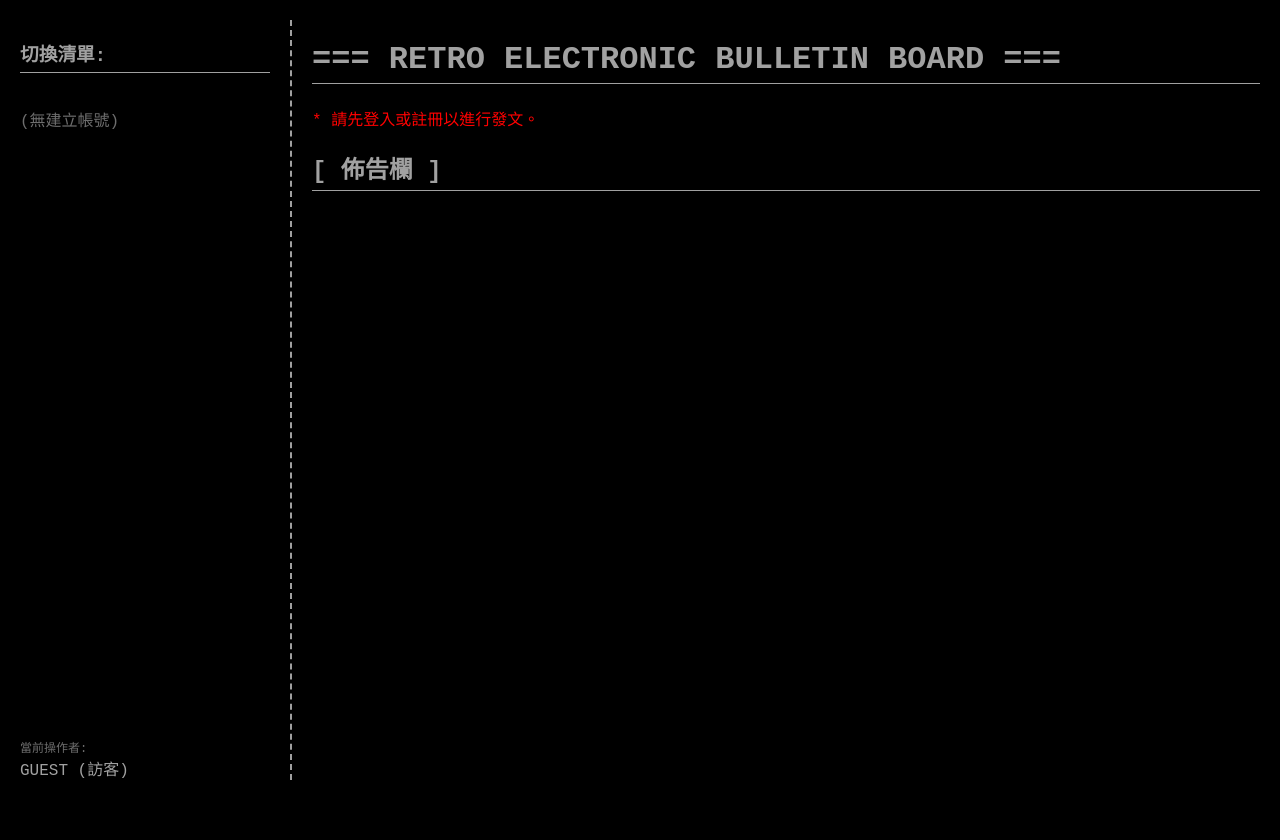
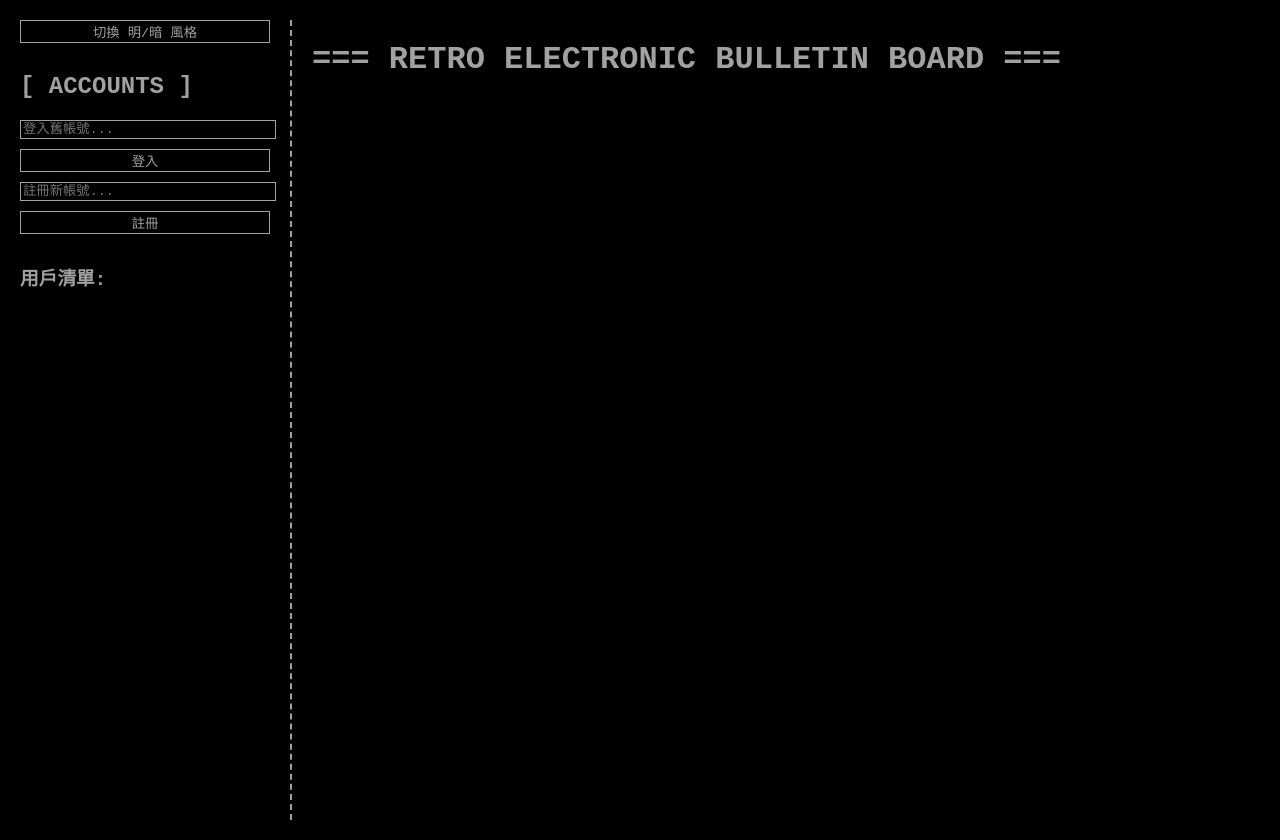
Before and after one commit to hibrite/roleplay, a Flask app: page / in a window 1280 px wide. Before the commit the page ends 780 px from the top, so only its background shows below. Run offline with Flask 3, Linux system fonts and the light colour scheme; data that the repository does not hold is empty; some libraries are stand-ins or nearby versions.

Commit message:
Add files via upload

```diff
--- a/retro_forum/templates/index.html
+++ b/retro_forum/templates/index.html
@@ -4,87 +4,51 @@
     <meta charset="UTF-8">
     <title>RETRO_BBS_FORUM // 老式論壇</title>
     <style>
-        /* CSS 變數：用於日夜模式切換 */
-        :root {
-            --bg-color: #000000;
-            --text-color: #a1a1a1;
-            --border-color: #a1a1a1;
-        }
-        .day-mode {
-            --bg-color: #ffffff;
-            --text-color: #000000;
-            --border-color: #000000;
-        }
-
-        body {
-            background-color: var(--bg-color);
-            color: var(--text-color);
-            font-family: 'Courier New', Courier, monospace;
-            margin: 0;
-            padding: 20px;
-            display: flex;
-            height: 100vh;
-            box-sizing: border-box;
-            transition: all 0.3s ease;
-        }
-
+        :root { --bg-color: #000000; --text-color: #a1a1a1; --border-color: #a1a1a1; }
+        .day-mode { --bg-color: #ffffff; --text-color: #000000; --border-color: #000000; }
+        body { background-color: var(--bg-color); color: var(--text-color); font-family: 'Courier New', monospace; margin: 0; padding: 20px; display: flex; height: 100vh; transition: all 0.3s; }
         #sidebar { width: 250px; border-right: 2px dashed var(--border-color); padding-right: 20px; display: flex; flex-direction: column; }
         #main-content { flex: 1; padding-left: 20px; overflow-y: auto; }
-
-        h1, h2, h3 { border-bottom: 1px solid var(--border-color); padding-bottom: 5px; text-transform: uppercase; }
-        input, textarea { background-color: var(--bg-color); border: 1px solid var(--border-color); color: var(--text-color); font-family: inherit; padding: 5px; width: 100%; box-sizing: border-box; margin-bottom: 10px; }
-        button { background-color: var(--border-color); color: var(--bg-color); border: none; font-family: inherit; padding: 5px 10px; cursor: pointer; font-weight: bold; }
-
-        .user-item { display: flex; justify-content: space-between; padding: 5px; border: 1px solid transparent; }
-        .user-item.active { border: 1px solid var(--border-color); }
-        .user-item a { color: var(--text-color); text-decoration: none; }
+        input, textarea, button { background: var(--bg-color); border: 1px solid var(--border-color); color: var(--text-color); font-family: inherit; width: 100%; margin-bottom: 10px; }
         .post { border: 1px solid var(--border-color); padding: 15px; margin-bottom: 20px; }
+        .active { border: 1px solid var(--border-color); background: #222; }
     </style>
 </head>
 <body>
-
     <div id="sidebar">
-        <h3>切換清單:</h3>
-        <div>
-            {% if not user_list %}
-                <p style="color: #6e6e6e;">(無建立帳號)</p>
-            {% endif %}
-
-            {% for user in user_list %}
-                <div class="user-item {% if user == current_user %}active{% endif %}">
-                    <a href="/switch_user/{{ user }}">
-                        {% if user == current_user %}* {% endif %}{{ user }}
-                    </a>
-                    <a href="/logout/{{ user }}" class="logout-btn">[X]</a>
-                </div>
-            {% endfor %}
-        </div>
-
-        <div style="margin-top: auto; font-size: 12px; color: #6e6e6e;">
-            當前操作者:<br>
-            <span style="color: #a1a1a1; font-size: 16px;">
-                {% if current_user %}{{ current_user }}{% else %}GUEST (訪客){% endif %}
-            </span>
-        </div>
+        <button onclick="document.body.classList.toggle('day-mode')">切換 明/暗 風格</button>
+        <h2>[ ACCOUNTS ]</h2>
+        {% with messages = get_flashed_messages(with_categories=true) %}
+            {% if messages %}{% for category, msg in messages %}<p style="color:red">* {{ msg }}</p>{% endfor %}{% endif %}
+        {% endwith %}
+        <form action="/login" method="POST">
+            <input type="text" name="username" placeholder="登入舊帳號..." required>
+            <button type="submit">登入</button>
+        </form>
+        <form action="/register" method="POST">
+            <input type="text" name="username" placeholder="註冊新帳號..." required>
+            <button type="submit">註冊</button>
+        </form>
+        <h3>用戶清單:</h3>
+        {% for user in user_list %}
+            <div class="user-item {% if user == current_user %}active{% endif %}">
+                <a href="/switch_user/{{ user }}" style="color:var(--text-color)">{{ user }}</a>
+                <a href="/logout/{{ user }}" style="color:red">[X]</a>
+            </div>
+        {% endfor %}
     </div>
-
     <div id="main-content">
         <h1>=== RETRO ELECTRONIC BULLETIN BOARD ===</h1>
-
         {% if current_user %}
             <div class="post">
-                <h3>發表新主題 (使用者: {{ current_user }})</h3>
+                <h3>發表新主題 (目前: {{ current_user }})</h3>
                 <form action="/create_post" method="POST">
                     <input type="text" name="title" placeholder="標題..." required>
                     <textarea name="content" rows="4" placeholder="內容..." required></textarea>
-                    <button type="submit">發布文章</button>
+                    <button type="submit">發布</button>
                 </form>
             </div>
-        {% else %}
-            <p style="color: red;">* 請先登入或註冊以進行發文。</p>
         {% endif %}
-
-        <h2>[ 佈告欄 ]</h2>
         {% for post in posts %}
             <div class="post">
                 <h3>{{ post.title }}</h3>
@@ -93,6 +57,5 @@
             </div>
         {% endfor %}
     </div>
-
 </body>
 </html>
```
